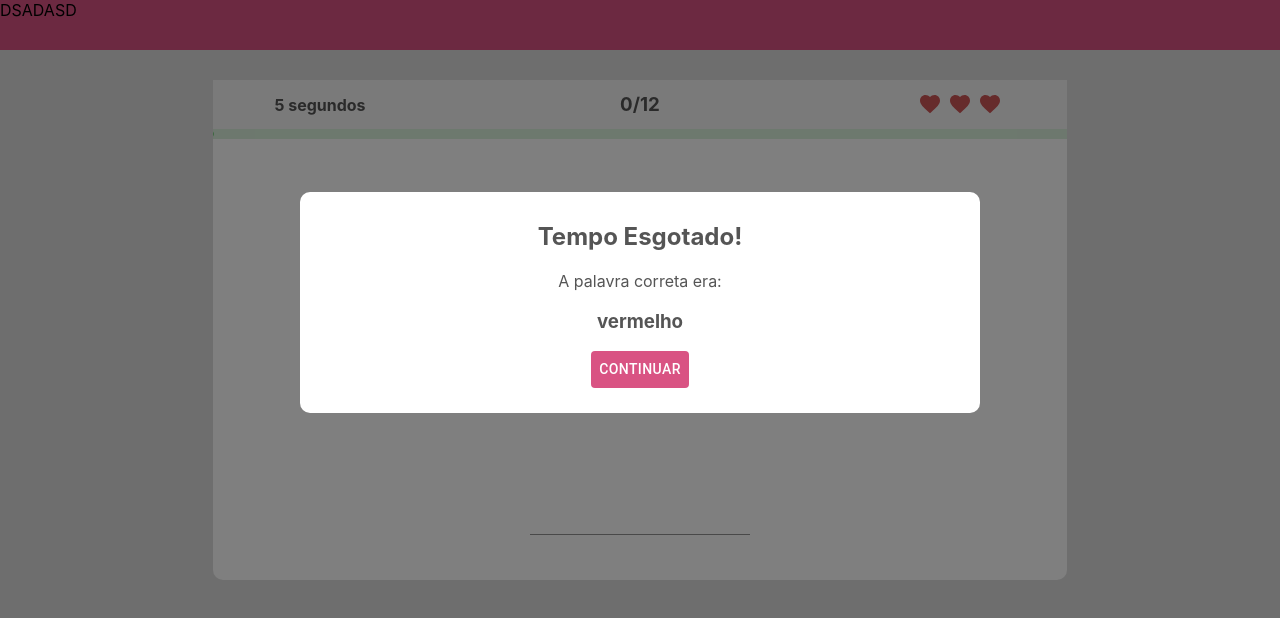
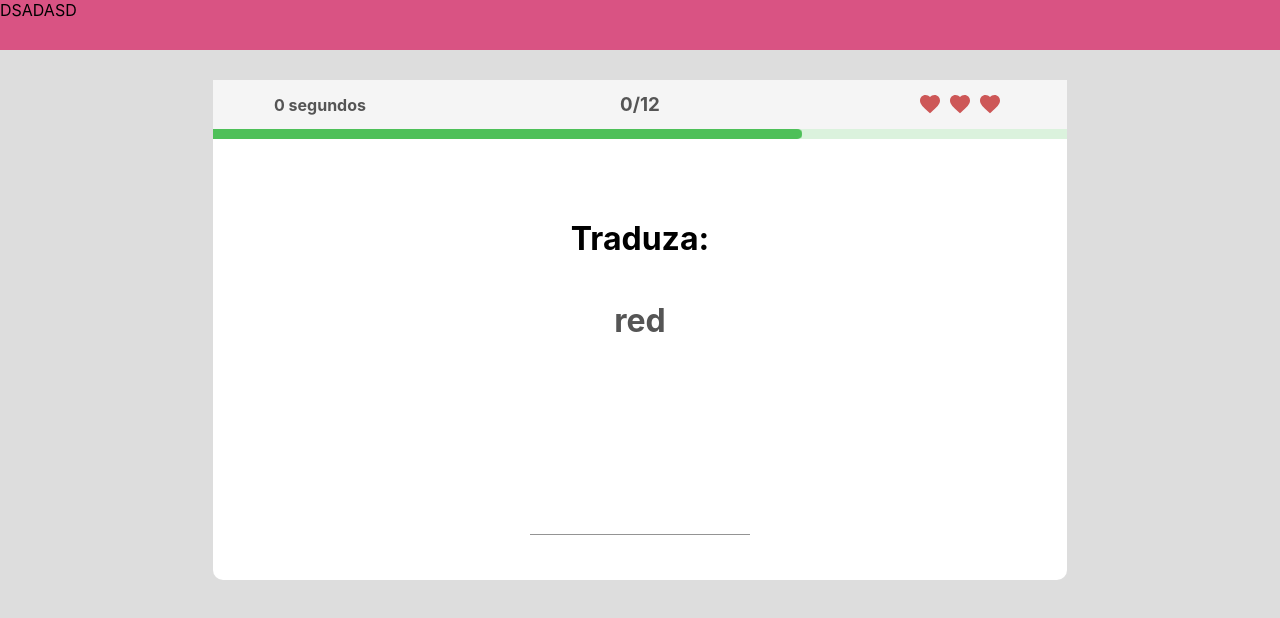
Before and after one commit to nataliadsgil/webquest, a React (Create React App) app: page / in a window 1280 px wide. Shown: the top 618 px of the page. Built offline with nearby package versions, Linux system fonts and the light colour scheme.

Commit message:
Separando o timer em um componente separado.

```diff
--- a/src/App.js
+++ b/src/App.js
@@ -13,6 +13,7 @@ import {
 import Test from './Test'
 import TypedWord from './components/TypedWord'
 import Question from './components/Question'
+import Timer from './components/Timer'
 
 import './App.css';
 
@@ -37,8 +38,6 @@ function App() {
   const [arrayLetter, setArrayLetter] = useState([])
   const [index, setIndex] = useState(0)
   const [color, setColor] = useState('#555')
-  const [time, setTime] = useState(0)
-  const [timer, setTimer] = useState(null)
   const [count, setCount] = useState(0)
   //const [lifes, setLifes] = useState(3)
 
@@ -58,7 +57,7 @@ function App() {
   ]
 
   async function updateWord(word) {
-    if(word.split("").length <= 8){
+    /*if(word.split("").length <= 8){
       setWord(word)
       setArrayLetter(word.split(""))
 
@@ -74,7 +73,7 @@ function App() {
         }, 1000)
 
       }
-    }
+    }*/
   }
 
   function timeExceded(){
@@ -89,30 +88,12 @@ function App() {
     setWord('')
     setArrayLetter([])
     setColor('#555');
-    initTimer()
+    //initTimer()
   }
 
-  function initTimer() {
 
-    let total = 0;
-    let seconds = 0;
-    let myCount = 0;
 
-    setTimer(setInterval(() => {
-      total += 0.01*100/5
-      seconds++;
-      setTime(total)
-
-      if(seconds >= 99){
-        myCount += 1;
-        setCount(myCount)
-        seconds = 0;
-      }
-
-    }, 10))
-  }
-
-  useEffect(
+  /*useEffect(
     () => {
       if(time >= 99){
         return () => {
@@ -125,14 +106,10 @@ function App() {
         return
       }
     }, [time, timer]
-  )
+  )*/
 
 
-  useEffect(
-    () => {
-      initTimer()
-    }, []
-  )
+
 
   const [open, setOpen] = React.useState(false);
 
@@ -190,7 +167,7 @@ function App() {
               <FavoriteIcon classes={{root: 'life-icons'}}/>
             </Grid>
 
-            <BorderLinearProgress variant="determinate" className="time" value={time} />
+           <Timer/>
           </Grid>
 
 
--- /dev/null
+++ b/src/actions/time.js
@@ -0,0 +1,12 @@
+export function increaseTime(time) {
+	return {
+		type: 'INCREASE',
+		time: time
+	}
+}
+
+export function returnZero() {
+	return {
+		type: 'RETURN_ZERO'
+	}
+}
--- a/src/components/Question.js
+++ b/src/components/Question.js
@@ -10,10 +10,8 @@ import * as questionActions from '../actions/question'
 
 class Question extends Component {
 	constructor(props) {
-	  super(props);
-
+	  	super(props);
 		this.props.getQuestion(this.props.wordindex)
-
 	}
 
 	getQuestion = () => {
--- /dev/null
+++ b/src/components/Timer.js
@@ -0,0 +1,78 @@
+import React, { Component } from 'react'
+
+import {
+  LinearProgress,
+  withStyles,
+  lighten
+ } from '@material-ui/core/';
+
+import { bindActionCreators } from 'redux'
+import { connect } from 'react-redux'
+
+import * as timeActions from '../actions/time'
+
+const BorderLinearProgress = withStyles({
+    root: {
+      height: 10,
+      backgroundColor: lighten('#4EC059', 0.8)
+    },
+    bar: {
+      borderRadius: 20,
+      backgroundColor: '#4EC059'
+    },
+  })(LinearProgress);
+
+class Timer extends Component {
+	constructor(props) {
+	  super(props);
+
+	  this.state = {
+	  	time: 0,
+		timer: null,
+		count: 0
+	  };
+
+	  console.log("TIMER: ", props);
+	}
+
+	componentDidMount() {
+	   this.initTimer()
+	}
+
+	componentDidUpdate() {
+		if(this.props.time >= 100) {
+			clearInterval(this.state.timer)
+			this.props.returnZero()
+		}
+	}
+
+	initTimer = () => {
+
+		let total = 0;
+		let seconds = 0;
+		let myCount = 0;
+
+		this.setState({timer: setInterval(() => {
+
+		  total = 100 * 0.1 / 5
+
+		  this.props.increaseTime(total)
+
+		}, 100)})
+	}
+
+
+	render() {
+		return (
+			<BorderLinearProgress variant="determinate" className="time" value={this.props.time} />
+		)
+	}
+}
+
+const mapStateToProps = state => ({
+	time: state.time
+})
+
+const mapDispatchToProps = dispatch => bindActionCreators(timeActions, dispatch)
+
+export default connect(mapStateToProps, mapDispatchToProps)(Timer);
--- a/src/reducers/index.js
+++ b/src/reducers/index.js
@@ -3,10 +3,12 @@ import typedword from './typedword'
 import question from './question'
 import wordindex from './wordindex'
 import result from './result'
+import time from './time'
 
 export default combineReducers({
 	typedword,
 	question,
 	wordindex,
-	result
+	result,
+	time
 })
--- /dev/null
+++ b/src/reducers/time.js
@@ -0,0 +1,10 @@
+export default function time(state = 0, action) {
+	switch(action.type) {
+		case 'INCREASE':
+			return state += action.time
+		case 'RETURN_ZERO':
+			return 0
+		default:
+			return state
+	}
+}
```
